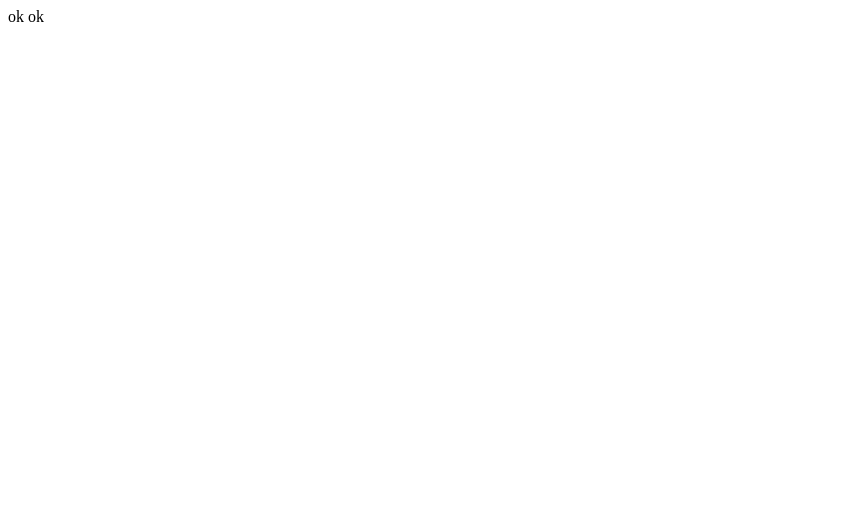
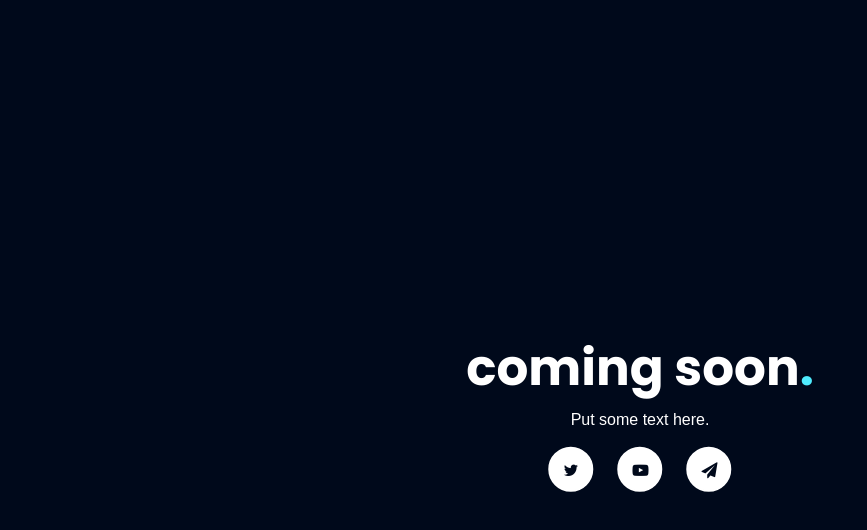
Before and after one commit to webroot-com-us-en/open-panel, a plain HTML site: page index.html in a window 1280 px wide. Shown: the whole page, without its empty margins (0-867 px from the left). Drawn offline with Linux system fonts and the light colour scheme; a web font is replaced by a local one.

Commit message:
Update index.html

```diff
--- a/index.html
+++ b/index.html
@@ -1 +1,109 @@
-ok ok
+<!DOCTYPE html>
+<html>
+	<head>
+		<meta charset="UTF-8">
+		<meta http-equiv="X-UA-Compatible" content="IE=edge">
+	    <meta name="viewport" content="width=device-width, initial-scale=1">
+		<link rel="shortcut icon" href="img/favicon.png" type="image/x-icon">
+		<title>Comming Soon</title>
+
+		<!-- css -->
+
+		<!--  google fonts  -->
+
+		<link href="https://fonts.googleapis.com/css?family=Poppins:700" rel="stylesheet">
+<link href="https://maxcdn.bootstrapcdn.com/font-awesome/4.7.0/css/font-awesome.min.css" rel="stylesheet" integrity="sha384-wvfXpqpZZVQGK6TAh5PVlGOfQNHSoD2xbE+QkPxCAFlNEevoEH3Sl0sibVcOQVnN" crossorigin="anonymous">
+<link href="https://fonts.googleapis.com/css?family=Muli" rel="stylesheet">
+<script>document.addEventListener("touchstart", function(){}, true);</script>
+		<style>
+		body {
+  background: #00091B;
+  color: #fff;
+}
+
+
+@keyframes fadeIn {
+  from {top: 20%; opacity: 0;}
+  to {top: 100; opacity: 1;}
+
+}
+
+@-webkit-keyframes fadeIn {
+  from {top: 20%; opacity: 0;}
+  to {top: 100; opacity: 1;}
+
+}
+
+.wrapper {
+  position: absolute;
+  left: 50%;
+  top: 50%;
+  transform: translate(-50%, -50%);
+  -webkit-transform: translate(-50%, -50%);
+  animation: fadeIn 1000ms ease;
+  -webkit-animation: fadeIn 1000ms ease;
+
+}
+
+h1 {
+  font-size: 50px;
+  font-family: 'Poppins', sans-serif;
+  margin-bottom: 0;
+  line-height: 1;
+  font-weight: 700;
+}
+
+.dot {
+  color: #4FEBFE;
+}
+
+p {
+  text-align: center;
+  margin: 18px;
+  font-family: 'Muli', sans-serif;
+  font-weight: normal;
+
+}
+
+.icons {
+  text-align: center;
+
+}
+
+.icons i {
+  color: #00091B;
+  background: #fff;
+  height: 15px;
+  width: 15px;
+  padding: 13px;
+  margin: 0 10px;
+  border-radius: 50px;
+  border: 2px solid #fff;
+  transition: all 200ms ease;
+  text-decoration: none;
+  position: relative;
+}
+
+.icons i:hover, .icons i:active {
+  color: #fff;
+  background: none;
+  cursor: pointer !important;
+  transform: scale(1.2);
+  -webkit-transform: scale(1.2);
+  text-decoration: none;
+
+}
+		</style>
+	</head>
+	<body onload="countdown(year,month,day,hour,minute)">
+			<div class="wrapper">
+				<h1>coming soon<span class="dot">.</span></h1>
+			<p>Put some text here.</p>
+			<div class="icons">
+			<a href=""><i class="fa fa-twitter"></i></a>
+			<a href=""><i class="fa fa-youtube-play"></i></a>
+			<a href=""><i class="fa fa-paper-plane"></i></a>
+			</div>
+		</div>
+	</body>
+</html>
```
